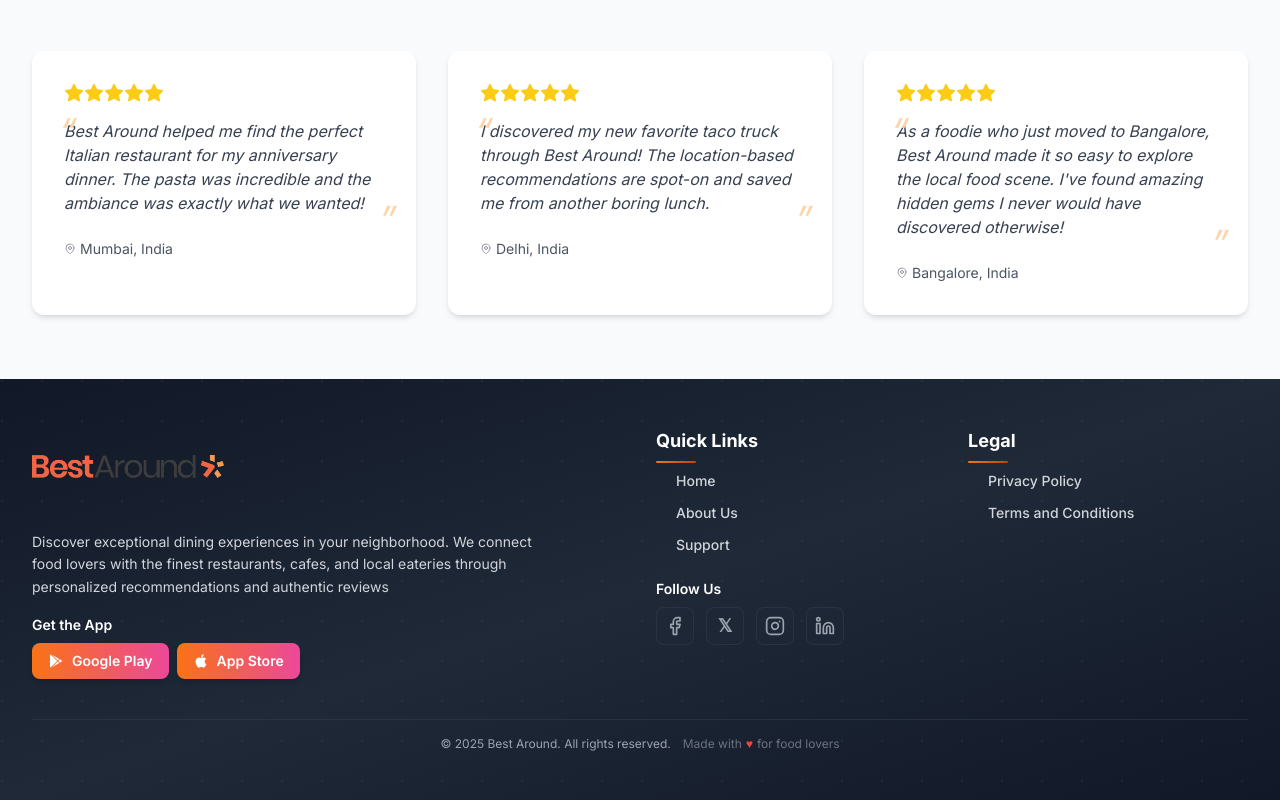
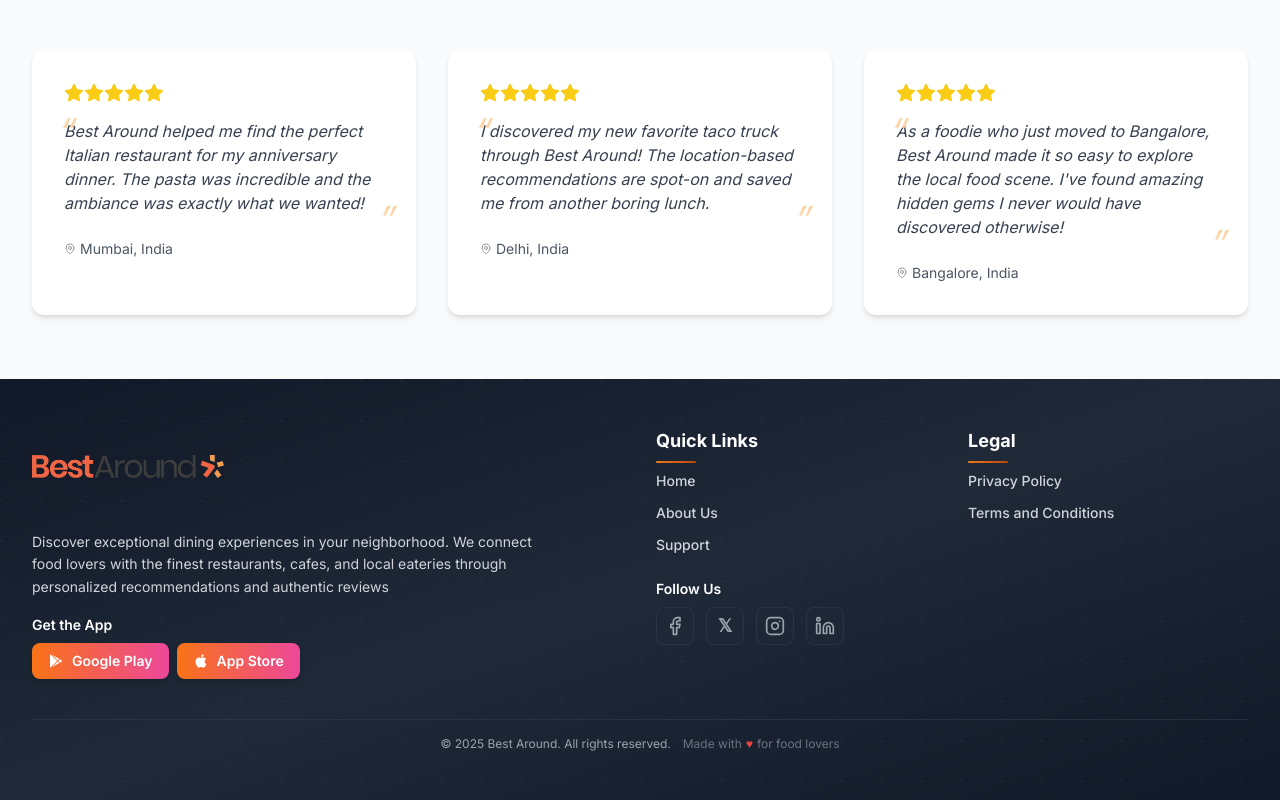
Before and after one commit to Nithish2702/Best-around, a Next.js app: page / in a window 1280 px wide. Shown: the part 2323-3123 px from the top of the page. Built offline with nearby package versions, Linux system fonts and the light colour scheme.

Commit message:
changes in footer

```diff
--- a/src/components/Footer.tsx
+++ b/src/components/Footer.tsx
@@ -95,7 +95,7 @@ export default function Footer() {
               Quick Links
               <div className="absolute -bottom-2 left-0 w-10 h-0.5 bg-gradient-to-r from-primary-500 to-primary-700 rounded-full"></div>
             </h4>
-            <ul className="space-y-3">
+            <ul className="space-y-3 -ml-5">
               {quickLinks.map((link, index) => (
                 <li key={index}>
                   <a
@@ -133,7 +133,7 @@ export default function Footer() {
               Legal
               <div className="absolute -bottom-2 left-0 w-10 h-0.5 bg-gradient-to-r from-primary-500 to-primary-700 rounded-full"></div>
             </h4>
-            <ul className="space-y-3">
+            <ul className="space-y-3 -ml-5">
               {legalLinks.map((link, index) => (
                 <li key={index}>
                   <a
```
